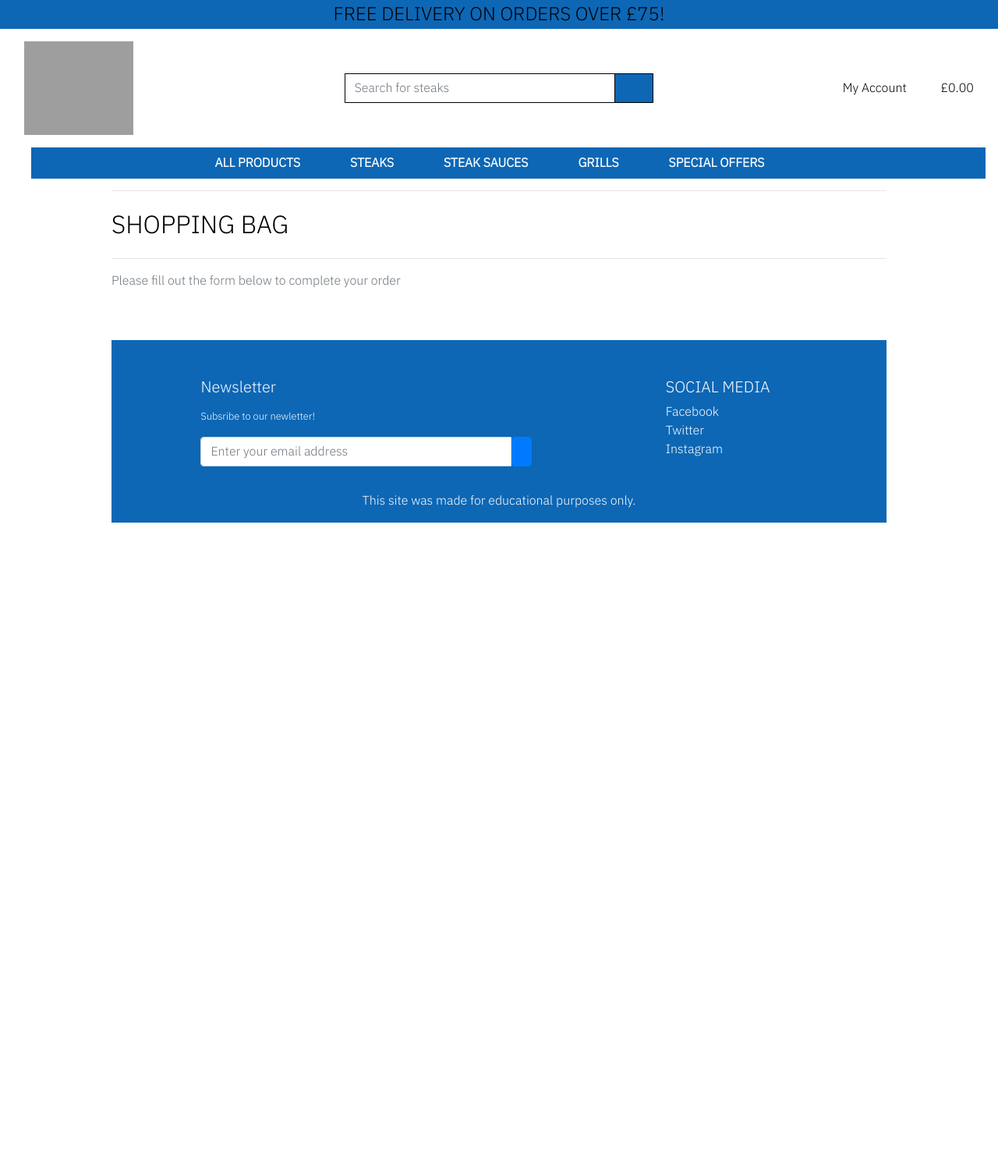
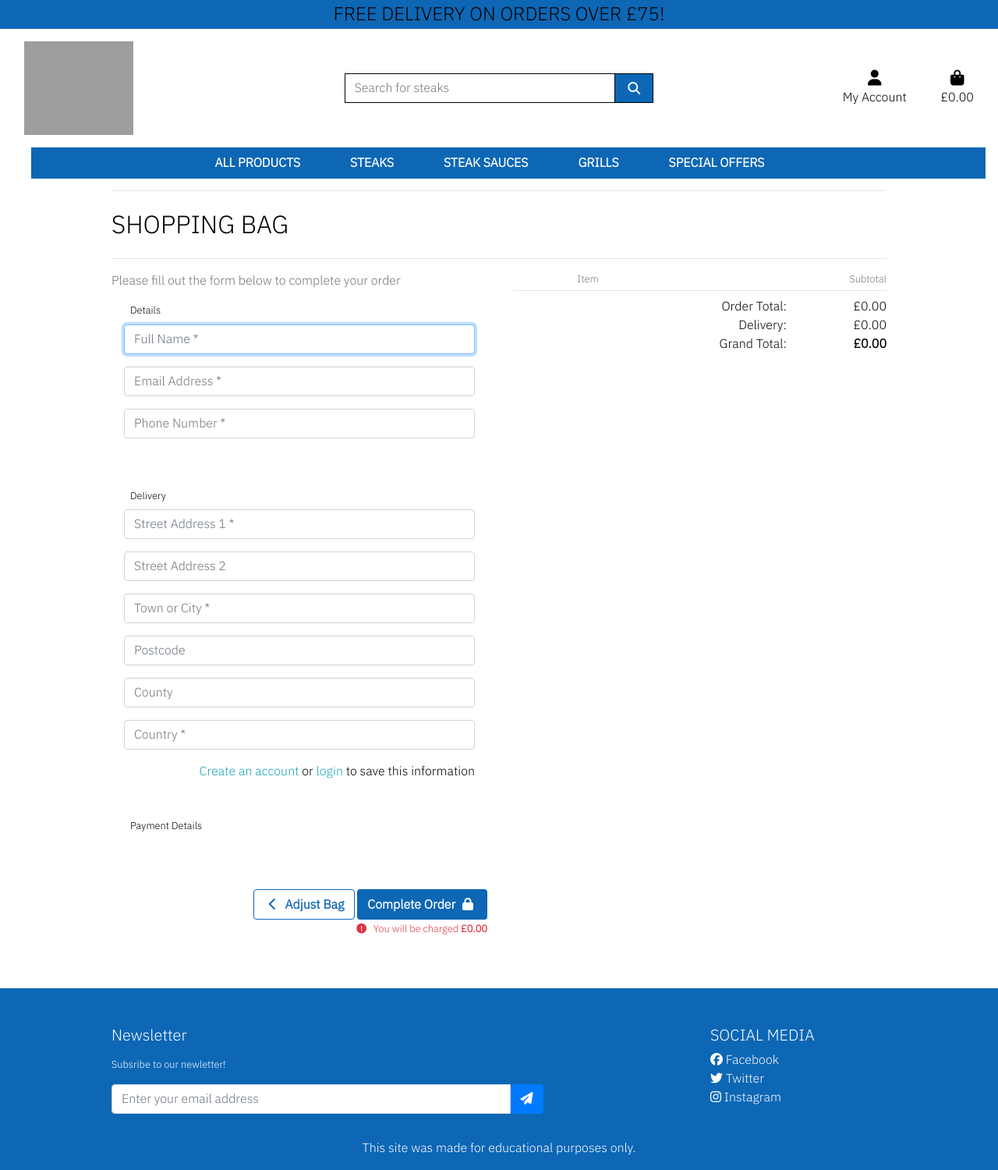
Before and after one commit to iKelvvv/MS5, a Django app: template checkout/templates/checkout/checkout.html in a window 1280 px wide. Shown: the whole page at 78% size. Before the commit the page ends 670 px from the top, so only its background shows below. Run offline with Django 3.2, Linux system fonts and the light colour scheme; the template is opened without the code that fills it: values that come from a table or form of the project are taken from there, others are empty; some libraries are stand-ins or nearby versions; grey boxes are pictures that could not be loaded.

Commit message:
Add content to checkout.html

```diff
--- a/checkout/templates/checkout/checkout.html
+++ b/checkout/templates/checkout/checkout.html
@@ -1,8 +1,9 @@
 {% extends "base.html" %}
 {% load static %}
+{% load bag_tools %}
 
 {% block extra_css %}
-    <link rel="stylesheet" href="{% static 'checkout/css/checkout.css' %}"
+    <link rel="stylesheet" href="{% static 'checkout/css/checkout.css' %}">
 {% endblock %}
 
 {% block page_header %}
@@ -25,8 +26,116 @@
       </div>
 
       <div class="row">
+        <div class="col-12 col-lg-6 order-lg-last mb-5">
+          <div class="row">
+            <div class="col-7 offset-2">
+              <p class="mb-1 mt-0 small text-muted">Item</p>
+            </div>
+            <div class="col-3 text-right">
+              <p class="mb-1 mt-0 small text-muted">Subtotal</p>
+            </div>
+          </div>
+          {% for item in bag_items %}
+            <div class="row">
+              <div class="col-3 mb-2">
+                <a href="{% url 'product_detail' item.product.id %}">
+                  {% if item.product.image %}
+                    <img src="{{ item.product.image.url }}" alt="{{ product.name }}" class="w-100">
+                  {% else %}
+                    <img src="{{ MEDIA_URL }}.noimage.png" alt="{{ product.name }}" class="w-100">
+                  {% endif %}
+                </a>
+              </div>
+
+              <div class="col-6">
+                <p class="my-0"><strong>{{ item.product.name }}</strong></p>
+                <p class="my-0">Weight: {% if item.product.has_weight %}{{ item.weight|upper }}{% else %}N/A{% endif%}</p>
+                <p class="my-0 small text-muted">QTY: {{item.quantity }}</p>
+              </div>
+
+              <div class="col-3 text-right">
+                <p class="my-0 small text-muted">£{{ item.product.price | calc_subtotal:item.quantity }}</p>
+              </div>
+            </div>
+
+          {% endfor %}
+
+          <hr class="my-0">
+          <div class="row text-black text-right mt-2">
+            <div class="col-7 offset-2">
+              <p class="my-0">Order Total:</p>
+              <p class="my-0">Delivery:</p>
+              <p class="my-0">Grand Total:</p>
+            </div>
+
+            <div class="col-3">
+              <p class="my-0">£{{ total | floatformat:2 }}</p>
+              <p class="my-0">£{{ delivery | floatformat:2 }}</p>
+              <p class="my-0"><strong>£{{ grand_total | floatformat:2 }}</strong></p>
+            </div>
+          </div>
+        </div>
+
         <div class="col-12 col-lg-6">
             <p class="text-muted">Please fill out the form below to complete your order</p>
+            <form action="{% url 'checkout' %}" method="POST" id="payment-form">
+              {% csrf_token %}
+              <fieldset class="rounded px-3 mb-5">
+                <legend class="fieldset-label small text-black px-2 2-auto">Details</legend>
+                {{ order_form.full_name | as_crispy_field }}
+                {{ order_form.email | as_crispy_field }}
+                {{ order_form.phone_number | as_crispy_field }}
+              </fieldset>
+
+              <fieldset class="rounded px-3 mb-5">
+                <legend class="fieldset-label small text-black px-2 2-auto">Delivery</legend>
+                {{ order_form.street_address_1 | as_crispy_field }}
+                {{ order_form.street_address_2 | as_crispy_field }}
+                {{ order_form.town_or_city | as_crispy_field }}
+                {{ order_form.postcode | as_crispy_field }}
+                {{ order_form.county | as_crispy_field }}
+                {{ order_form.country | as_crispy_field }}
+                <div class="form-check form-check-inline float-right mr-0">
+                  {% if user.is_authenticated %}
+                    <label for="id-save-info" class="form-check-label">Save this delivery information to my profile</label>
+                    <input type="checkbox" class="form-check-input ml-2 mr-0" name="save-info" checked>
+                  {% else %}
+                    <label for="id-save-info" class="form-check-label">
+                      <a href="{% url 'account_signup' %}" class="text-info">Create an account</a> or
+                      <a href="{% url 'account_login' %}" class="text-info">login</a> to save this information
+                    </label>
+                  {% endif %}
+                </div>
+              </fieldset>
+
+              <fieldset class="px-3">
+                <legend class="fieldset-label small text-black px-2 2-auto">Payment Details</legend>
+                <div class="mb-3" id="card-element"></div>
+                <div class="mb-3 text-danger" id="card-errors" role="alert"></div>
+              </fieldset>
+
+              <div class="submit-button text-right mt-5 mb-2">
+                <a href="{% url 'view_bag' %}" class="btn btn-outline-blue">
+                  <span class="icon">
+                    <i class="fas fa-chevron-left"></i>
+                  </span>
+                  <span class="font-weight-bold">Adjust Bag</span>
+                </a>
+                <button  id="submit-button" class="btn btn-blue">
+                  <span class="font-weight-bold">Complete Order</span>
+                  <span class="icon">
+                    <i class="fas fa-lock"></i>
+                  </span>
+                </button>
+                <p class="small text-danger">
+                  <span class="icon">
+                    <i class="fas fa-exclamation-circle"></i>
+                  </span>
+                  <span>You will be charged <strong>£{{ grand_total|floatformat:2 }}</strong></span>
+                </p>
+              </div>
+            </form>
+        </div>
       </div>
     </div>
 {% endblock %}
```
